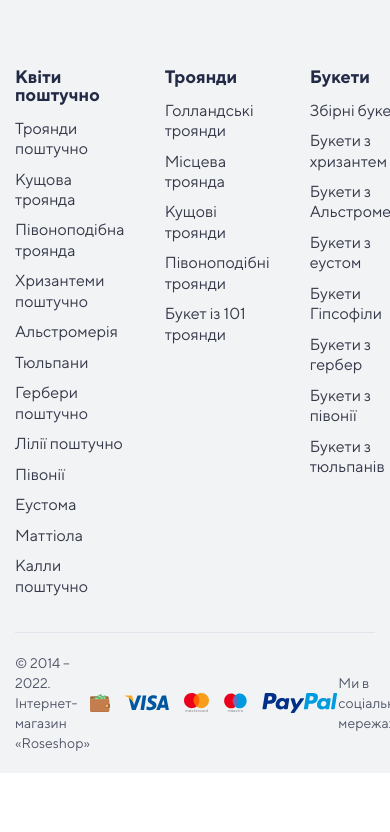
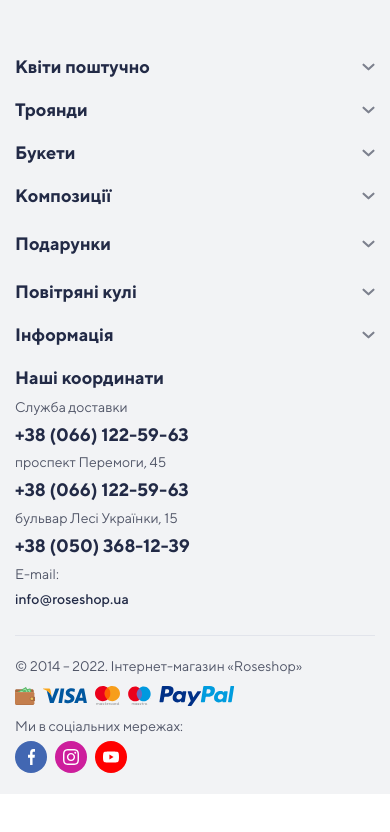
Before and after one commit to wildberry22/rose-shop, a website: page src/index.html in a window 390 px wide. Shown: the part 9888-10720 px from the top of the page. Before the commit the page ends 10661 px from the top, so only its background shows below. Drawn offline with nearby package versions, Linux system fonts and the light colour scheme; some packages are replaced by stand-ins of ours; files that its build step writes are made by us from their sources; grey boxes are pictures that could not be loaded; a script that the page names is missing; files whose address does not match are found by name.

Commit message:
Created footer adaptive

```diff
--- a/src/assets/js/main.js
+++ b/src/assets/js/main.js
@@ -84,6 +84,37 @@ document.addEventListener("DOMContentLoaded", () => {
       document.querySelectorAll('.catalog-menu__link--open ~ ul').forEach(el => el.classList.remove('active'));
     }
   });
+
+
+
+
+  /* ========== Footer ========== */
+  if(window.innerWidth <= 1080) {
+    document.querySelectorAll('.footer-top__col').forEach(item => item.style.maxWidth = 'auto');
+  }
+  if(window.innerWidth <= 480) {
+    const footerTitles = document.querySelectorAll('.footer-top__title');
+
+    footerTitles.forEach(item => {
+      if (!item.classList.contains('not-open')) {
+
+        item.addEventListener('click', () => {
+          item.classList.toggle('active');
+          const panel = item.nextElementSibling;
+          if (panel.style.maxHeight){
+            panel.style.maxHeight = null;
+          } else {
+            panel.style.maxHeight = panel.scrollHeight + "px";
+          }
+        });
+
+      }
+    });
+
+    document.querySelectorAll('.footer-top__col').forEach(item => {
+      item.style.maxWidth = 'initial';
+    });
+  }
 
 
 
--- /dev/null
+++ b/src/assets/scss/blocks/footer/_footer-media.scss
@@ -0,0 +1,111 @@
+/* 1440 / 1280 / 1230 / 1080 / 1024 / 900 / 768 / 680 / 568 / 480 / 375 / 320 */
+
+@media screen and (max-width: 1230px) {
+  .footer-top {
+    gap: 20px;
+  }
+}
+
+@media screen and (max-width: 1080px) {
+  .footer-top {
+    display: grid;
+    grid-template-columns: repeat(3, 1fr);
+    gap: 20px 50px;
+  }
+  .footer-top__col {
+    gap: 20px;
+  }
+}
+
+@media screen and (max-width: 1024px) {
+  .footer-bottom {
+    gap: 30px;
+  }
+  .footer-bottom__social-text {
+    text-align: right;
+  }
+}
+
+@media screen and (max-width: 900px) {
+  .footer-bottom__social-list,
+  .footer-bottom__pay-list {
+    gap: 8px;
+  }
+  .footer-bottom__social {
+    gap: 10px;
+  }
+  .footer-bottom {
+    gap: 20px;
+  }
+}
+
+@media screen and (max-width: 768px) {
+  .footer-bottom__social {
+    flex-direction: column;
+    align-items: flex-end;
+    gap: 5px;
+  }
+  .footer-bottom__social-text {
+    text-align: left;
+  }
+  .footer-bottom__copy {
+    max-width: 160px;
+  }
+}
+
+@media screen and (max-width: 680px) {
+  .footer-bottom {
+    margin-bottom: 68px;
+    flex-direction: column;
+    align-items: flex-start;
+    gap: 10px;
+  }
+  .footer-bottom__copy {
+    max-width: initial;
+  }
+  .footer-bottom__social {
+    align-items: flex-start;
+  }
+
+  .footer-top {
+    grid-template-columns: repeat(2, 1fr);
+    gap: 20px 50px;
+  }
+}
+
+@media screen and (max-width: 480px) {
+  .footer-top {
+    grid-template-columns: repeat(1, 1fr);
+    gap: 15px;
+    padding: 30px 0 20px;
+  }
+  .footer-top__list {
+    max-height: 0;
+    overflow: hidden;
+    transition: max-height 0.2s ease-out;
+    &.not-open {
+      max-height: initial;
+      overflow: visible;
+    }
+  }
+  .footer-top__title {
+    position: relative;
+    &::after {
+      content: '';
+      height: 11px;
+      width: 13px;
+      position: absolute;
+      right: 0;
+      top: 50%;
+      transform: translateY(-50%);
+      background: url('../img/icons/arrow-down.svg') center center/contain no-repeat;
+      transition: 0.2s ease-out;
+    }
+    &.active::after {
+      transform: translateY(-50%) rotate(180deg);
+    }
+    &.not-open::after {
+      display: none;
+    }
+  }
+}
--- a/src/assets/scss/style.scss
+++ b/src/assets/scss/style.scss
@@ -22,4 +22,5 @@
 @import 'blocks/product-card-page/product-card-page';
 
 @import 'blocks/header/header-media';
+@import 'blocks/footer/footer-media';
 @import 'blocks/cart/cart-media';
--- a/src/index.html
+++ b/src/index.html
@@ -2702,8 +2702,8 @@
 
 				<div class="footer-top__col" style="max-width: 185px">
 					<div class="footer-top__item">
-						<div class="footer-top__title">Наші координати</div>
-						<ul class="footer-top__list">
+						<div class="footer-top__title not-open">Наші координати</div>
+						<ul class="footer-top__list not-open">
 							<li class="footer-top__list-item">
 								<div class="footer-top__list-text">Служба доставки</div>
 								<a class="footer-top__list-link ph-call" href="tel:+380661225963">+38 (066) 122-59-63</a>
```
Also changed, not shown: src/catalog.html (+2 -2 lines), src/product-card.html (+2 -2 lines), dist/catalog.html, dist/css/style.css, dist/index.html, dist/js/script.js, dist/product-card.html, 1 other file.
